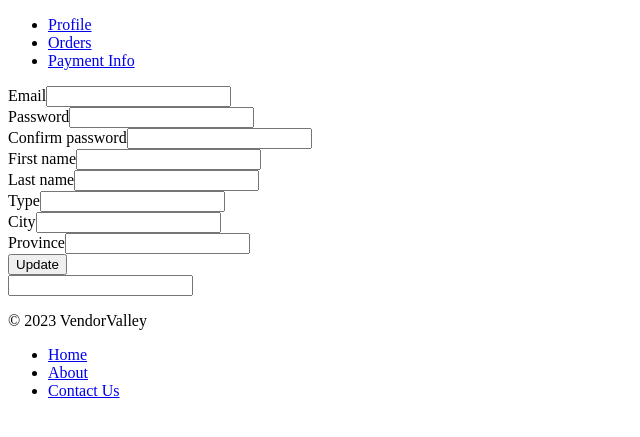
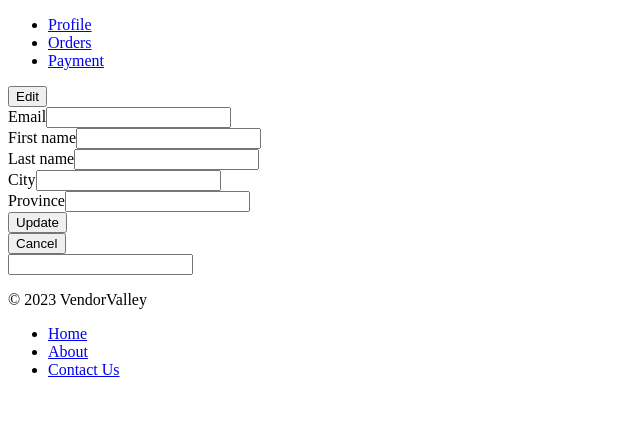
Before and after one commit to JoyChudasama/vendor-valley, a Symfony app: template templates/user/profile.html.twig in a window 1280 px wide. Shown: the part 132-569 px from the top of the page, without its empty margins (0-640 px from the left). Run offline with Twig, Linux system fonts and the light colour scheme; the template is opened without the code that fills it, so the values that code supplies are empty; form fields are guessed from the names that the template uses; some libraries are stand-ins or nearby versions.

Commit message:
added ability edit profile; added profile controller; added jquery;

```diff
--- a/assets/styles/components/profile_sidebar.scss
+++ b/assets/styles/components/profile_sidebar.scss
@@ -16,7 +16,7 @@
     }
 }
 
-@media only screen and (max-width: 768px) {
+@media only screen and (max-width: 991px) {
     .profile-sidebar {
         height: auto !important;
 
--- a/package.json
+++ b/package.json
@@ -23,6 +23,7 @@
     "dependencies": {
         "@popperjs/core": "^2.11.6",
         "bootstrap": "^5.2.3",
+        "jquery": "^3.6.4",
         "sass": "^1.59.2",
         "sweetalert2": "^11.7.3"
     }
--- a/templates/components/nav.html.twig
+++ b/templates/components/nav.html.twig
@@ -18,9 +18,9 @@
 
 				{% if app.user %}
 					<li class="nav-item dropdown">
-						<a class="nav-link dropdown-toggle" type="button" data-bs-toggle="dropdown" data-bs-auto-close="true" aria-expanded="false">
+						<span class="nav-link dropdown-toggle" data-bs-toggle="dropdown" data-bs-auto-close="true" aria-expanded="false">
 							<i class="fa-solid fa-user"></i>
-						</a>
+						</span>
 						<ul class="dropdown-menu dropdown-menu-start">
 							<li>
 								<a class="dropdown-item" href="{{path('app_user_profile',{id:app.user.id})}}">{{app.user}}</a>
--- a/templates/components/sidebar.html.twig
+++ b/templates/components/sidebar.html.twig
@@ -1,30 +1,27 @@
 <div class="profile-sidebar h-100 bg-primary text-white rounded">
 	<ul class="p-5 d-flex flex-column">
-
         <li class="py-2 my-2">
 			<a href="{{path('app_user_profile',{'id':user.id})}}">Profile</a>
 		</li>
 
         {% if is_granted('ROLE_ADMIN') %}
 			<li class="py-2 my-2">
-				<a  href="#">Admin Dashboard</a>
+				<a  href="#">Admin</a>
 			</li>
 		{% endif %}
 
 		{% if is_granted('ROLE_VENDOR') %}
 			<li class="py-2 my-2">
-				<a href="#">Vendor Dashboard</a>
+				<a href="#">Dashboard</a>
 			</li>
 		{% endif %}
-
 
 		<li class="py-2 my-2">
 			<a href="#">Orders</a>
 		</li>
 		<li class="py-2 my-2">
-			<a href="#">Payment Info</a>
+			<a href="#">Payment</a>
 		</li>
-
 
 	</ul>
 </div>
--- a/templates/user/_edit_form.html.twig
+++ b/templates/user/_edit_form.html.twig
@@ -1,4 +1,4 @@
-<div>
+<div {{stimulus_controller('profile')}}>
 	<div class="row">
 		<div class="col-12">
 			{% for message in app.flashes('error')  %}
@@ -7,7 +7,13 @@
 		</div>
 	</div>
 
-	{{ form_start(form) }}
+	{{ form_start(form,{'attr':{'data-profile-target':'form'}}) }}
+
+	<div class="row ">
+		<div class="col-12">
+			<button class="btn btn-md btn-primary float-end" data-action="profile#enableAllInputs" data-profile-target="editButton">Edit</button>
+		</div>
+	</div>
 
 	<div class="row">
 		<div class="col-sm-12 col-md-12">
@@ -16,41 +22,37 @@
 	</div>
 
 	<div class="row">
-		<div class="col-sm-12 col-md-6">
-			{{form_row(form.password)}}
+		<div class="col-sm-12 col-md-12 col-lg-6">
+			{{form_row(form.firstName)}}
 		</div>
-		<div class="col-sm-12 col-md-6">
-			{{form_row(form.confirmPassword)}}
+		<div class="col-sm-12 col-md-12 col-lg-6">
+			{{form_row(form.lastName)}}
 		</div>
 	</div>
 
-	<div class="row">
-		<div class="col-sm-12 col-md-6">
-			{{form_row(form.firstName)}}
-		</div>
-		<div class="col-sm-12 col-md-6">
-			{{form_row(form.lastName)}}
-		</div>
-	</div>
-	{% if not is_granted('ROLE_ADMIN') %}
+	{% if form.type is defined %}
 		<div class="row">
-			<div class="col-sm-12 col-md-12">
+			<div class="col-12">
 				{{form_row(form.type)}}
 			</div>
 		</div>
 	{% endif %}
+
 	<div class="row">
-		<div class="col-sm-12 col-md-6">
+		<div class="col-sm-12 col-md-12 col-lg-6">
 			{{form_row(form.city)}}
 		</div>
-		<div class="col-sm-12 col-md-6">
+		<div class="col-sm-12 col-md-12 col-lg-6">
 			{{form_row(form.province)}}
 		</div>
 	</div>
 
 	<div class="row button-container pt-3">
-		<div class="col-sm-12 col-md-3">
-			<button class="btn btn-md btn-success" data-user-registration-target="submitButton">Update</button>
+		<div class="col-sm-12 col-md-2">
+			<button class="btn btn-md btn-success" type="submit" data-profile-target="submitButton">Update</button>
+		</div>
+		<div class="col-sm-12 col-md-2">
+			<button class="btn btn-md btn-danger" data-action="profile#disableAllInputs" data-profile-target="cancelButton">Cancel</button>
 		</div>
 	</div>
 
--- a/templates/user/profile.html.twig
+++ b/templates/user/profile.html.twig
@@ -11,19 +11,17 @@
 {% endblock %}
 
 {% block body %}
-	<div class="container-fluid my-5 p-5">
+	<div class="container my-5 p-3">
 		<div class="row">
 
-			<div class="col-sm-12 col-md-3">
+			<div class="col-sm-12 col-md-12 col-lg-3">
 				{{include('components/sidebar.html.twig')}}
             </div>
 
-			<div class="col-sm-12 col-md-9">
+			<div class="col-sm-12 col-md-12 col-lg-9">
 				{{include('user/_edit_form.html.twig',{form:form})}}
-
 			</div>
 		</div>
-
 
 	</div>
 
```
Also changed, not shown: assets/controllers/profile_controller.js (added, +51 -0 lines), assets/styles/app.scss (+14 -2 lines), assets/styles/components/nav.scss (+10 -2 lines), assets/styles/login.scss (+0 -8 lines), assets/styles/user_new.scss (+0 -10 lines), src/Controller/UserController.php (+6 -4 lines), src/Form/UserType.php (+17 -9 lines), 1 other file.
